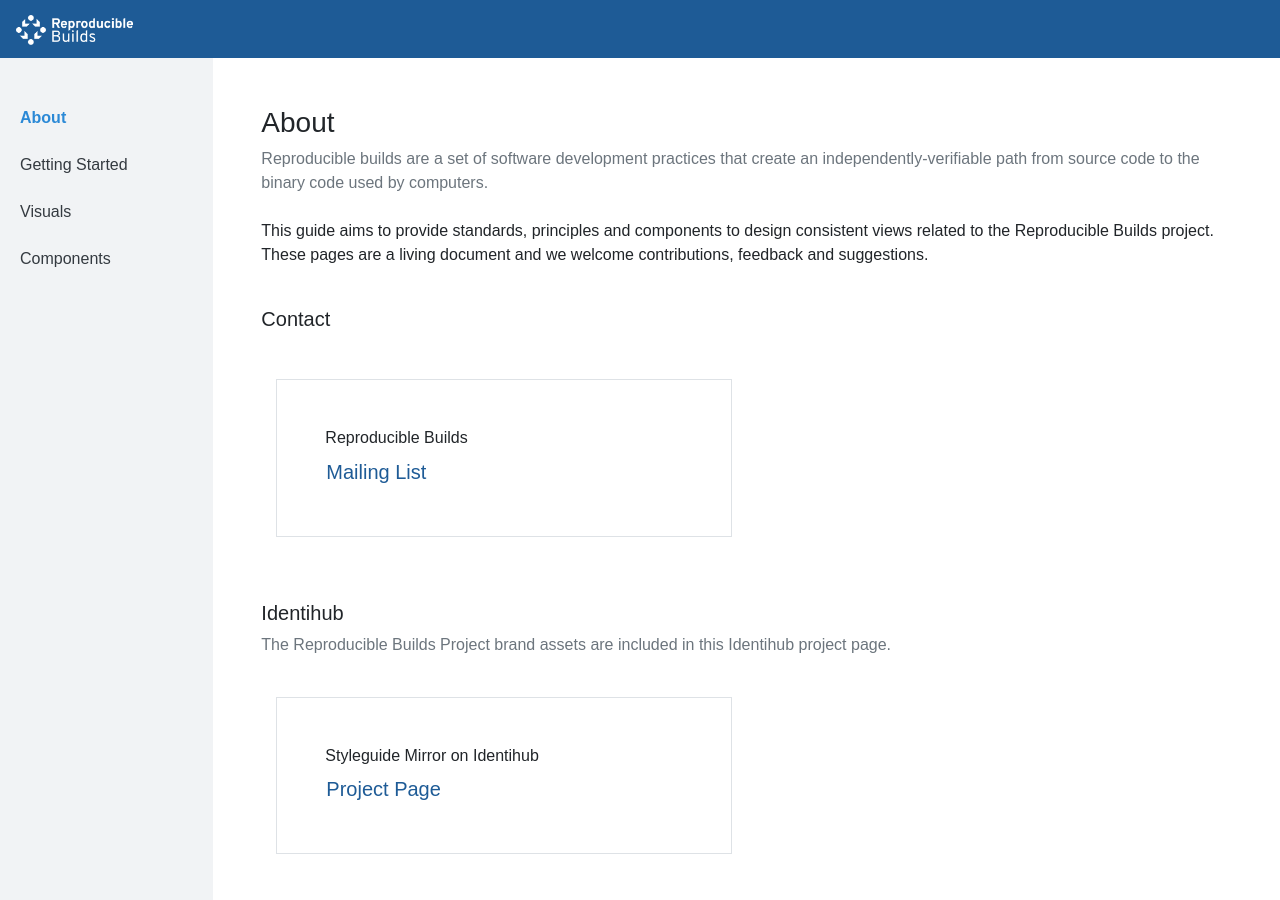
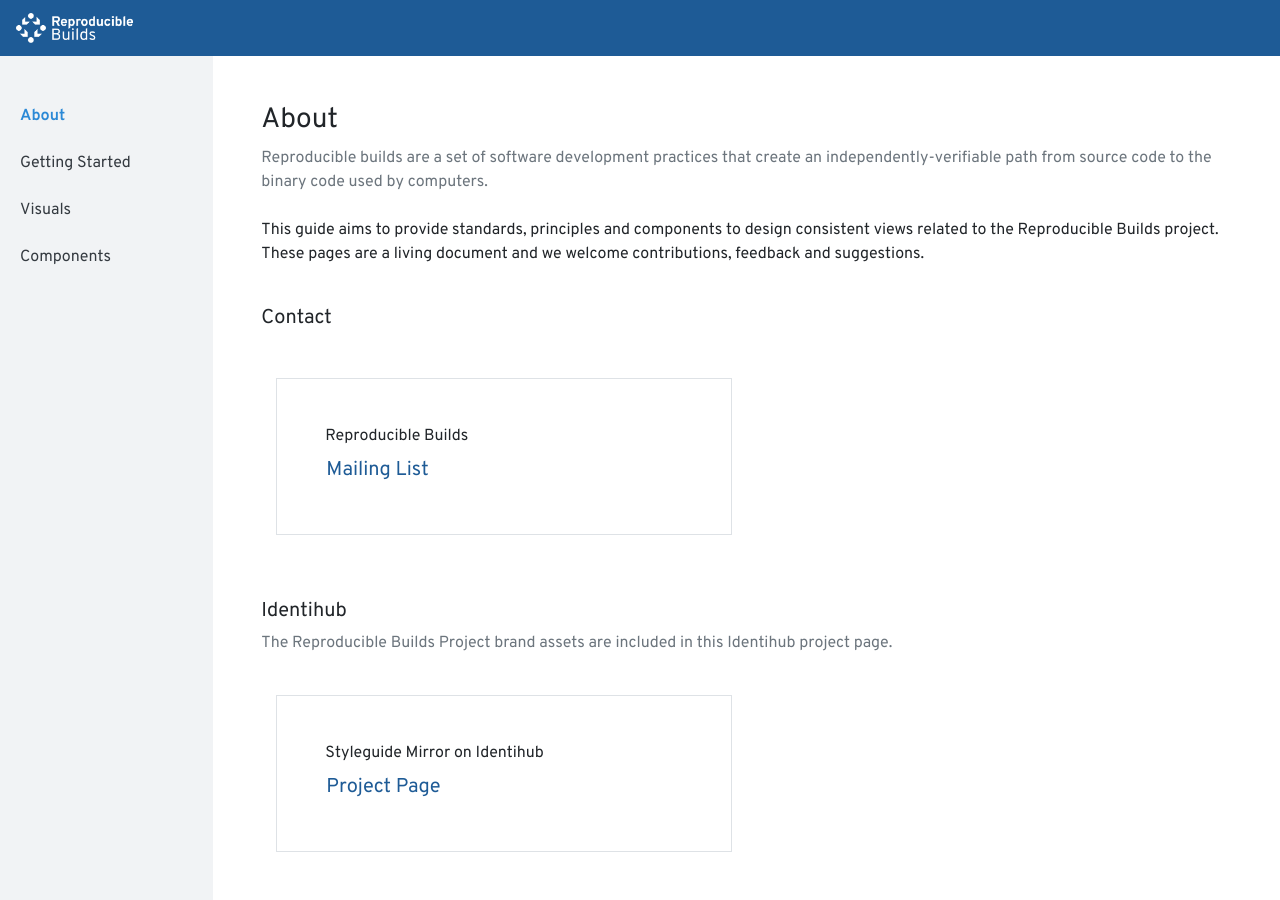
Before and after one commit to uracreative/reproducible-builds-styleguide, a Jekyll site: the page built from index.md, in a window 1280 px wide and 900 px high. Built offline with Jekyll 4.4.1, drawn with Linux system fonts in a browser that asks for light colours.

Commit message:
test for fonts

```diff
--- a/assets/fonts/overpass.css
+++ b/assets/fonts/overpass.css
@@ -3,7 +3,7 @@
   font-family: 'Overpass';
   font-style: italic;
   font-weight: 100;
-  src: local('Overpass Thin Italic'), local('Overpass-ThinItalic');
+  src: url('../fonts/Overpass-ThinItalic.ttf') format("truetype");
   unicode-range: U+0100-024F, U+0259, U+1E00-1EFF, U+2020, U+20A0-20AB, U+20AD-20CF, U+2113, U+2C60-2C7F, U+A720-A7FF;
 }
 /* latin */
@@ -11,7 +11,7 @@
   font-family: 'Overpass';
   font-style: italic;
   font-weight: 100;
-  src: local('Overpass Thin Italic'), local('Overpass-ThinItalic');
+  src: url('../fonts/Overpass-ThinItalic.ttf') format("truetype");
   unicode-range: U+0000-00FF, U+0131, U+0152-0153, U+02BB-02BC, U+02C6, U+02DA, U+02DC, U+2000-206F, U+2074, U+20AC, U+2122, U+2191, U+2193, U+2212, U+2215, U+FEFF, U+FFFD;
 }
 /* latin-ext */
@@ -19,7 +19,7 @@
   font-family: 'Overpass';
   font-style: italic;
   font-weight: 200;
-  src: local('Overpass ExtraLight Italic'), local('Overpass-ExtraLightItalic');
+  src: url('../fonts/Overpass-ExtraLightItalic.ttf') format("truetype");
   unicode-range: U+0100-024F, U+0259, U+1E00-1EFF, U+2020, U+20A0-20AB, U+20AD-20CF, U+2113, U+2C60-2C7F, U+A720-A7FF;
 }
 /* latin */
@@ -27,7 +27,7 @@
   font-family: 'Overpass';
   font-style: italic;
   font-weight: 200;
-  src: local('Overpass ExtraLight Italic'), local('Overpass-ExtraLightItalic');
+  src: url('../fonts/Overpass-ExtraLightItalic.ttf') format("truetype");
   unicode-range: U+0000-00FF, U+0131, U+0152-0153, U+02BB-02BC, U+02C6, U+02DA, U+02DC, U+2000-206F, U+2074, U+20AC, U+2122, U+2191, U+2193, U+2212, U+2215, U+FEFF, U+FFFD;
 }
 /* latin-ext */
@@ -35,7 +35,7 @@
   font-family: 'Overpass';
   font-style: italic;
   font-weight: 300;
-  src: local('Overpass Light Italic'), local('Overpass-LightItalic');
+  src: url('../fonts/Overpass-LightItalic.ttf') format("truetype");
   unicode-range: U+0100-024F, U+0259, U+1E00-1EFF, U+2020, U+20A0-20AB, U+20AD-20CF, U+2113, U+2C60-2C7F, U+A720-A7FF;
 }
 /* latin */
@@ -43,7 +43,7 @@
   font-family: 'Overpass';
   font-style: italic;
   font-weight: 300;
-  src: local('Overpass Light Italic'), local('Overpass-LightItalic');
+  src: url('../fonts/Overpass-LightItalic.ttf') format("truetype");
   unicode-range: U+0000-00FF, U+0131, U+0152-0153, U+02BB-02BC, U+02C6, U+02DA, U+02DC, U+2000-206F, U+2074, U+20AC, U+2122, U+2191, U+2193, U+2212, U+2215, U+FEFF, U+FFFD;
 }
 /* latin-ext */
@@ -51,7 +51,7 @@
   font-family: 'Overpass';
   font-style: italic;
   font-weight: 400;
-  src: local('Overpass Italic'), local('Overpass-Italic');
+  src: url('../fonts/Overpass-Italic.ttf') format("truetype");
   unicode-range: U+0100-024F, U+0259, U+1E00-1EFF, U+2020, U+20A0-20AB, U+20AD-20CF, U+2113, U+2C60-2C7F, U+A720-A7FF;
 }
 /* latin */
@@ -59,7 +59,7 @@
   font-family: 'Overpass';
   font-style: italic;
   font-weight: 400;
-  src: local('Overpass Italic'), local('Overpass-Italic');
+  src: url('../fonts/Overpass-Italic.ttf') format("truetype");
   unicode-range: U+0000-00FF, U+0131, U+0152-0153, U+02BB-02BC, U+02C6, U+02DA, U+02DC, U+2000-206F, U+2074, U+20AC, U+2122, U+2191, U+2193, U+2212, U+2215, U+FEFF, U+FFFD;
 }
 /* latin-ext */
@@ -67,7 +67,7 @@
   font-family: 'Overpass';
   font-style: italic;
   font-weight: 600;
-  src: local('Overpass SemiBold Italic'), local('Overpass-SemiBoldItalic');
+  src: url('../fonts/Overpass-SemiBoldItalic.ttf') format("truetype");
   unicode-range: U+0100-024F, U+0259, U+1E00-1EFF, U+2020, U+20A0-20AB, U+20AD-20CF, U+2113, U+2C60-2C7F, U+A720-A7FF;
 }
 /* latin */
@@ -75,7 +75,7 @@
   font-family: 'Overpass';
   font-style: italic;
   font-weight: 600;
-  src: local('Overpass SemiBold Italic'), local('Overpass-SemiBoldItalic');
+  src: url('../fonts/Overpass-SemiBoldItalic.ttf') format("truetype");
   unicode-range: U+0000-00FF, U+0131, U+0152-0153, U+02BB-02BC, U+02C6, U+02DA, U+02DC, U+2000-206F, U+2074, U+20AC, U+2122, U+2191, U+2193, U+2212, U+2215, U+FEFF, U+FFFD;
 }
 /* latin-ext */
@@ -83,7 +83,7 @@
   font-family: 'Overpass';
   font-style: italic;
   font-weight: 700;
-  src: local('Overpass Bold Italic'), local('Overpass-BoldItalic');
+  src: url('../fonts/Overpass-BoldItalic.ttf') format("truetype");
   unicode-range: U+0100-024F, U+0259, U+1E00-1EFF, U+2020, U+20A0-20AB, U+20AD-20CF, U+2113, U+2C60-2C7F, U+A720-A7FF;
 }
 /* latin */
@@ -91,7 +91,7 @@
   font-family: 'Overpass';
   font-style: italic;
   font-weight: 700;
-  src: local('Overpass Bold Italic'), local('Overpass-BoldItalic');
+  src: url('../fonts/Overpass-BoldItalic.ttf') format("truetype");
   unicode-range: U+0000-00FF, U+0131, U+0152-0153, U+02BB-02BC, U+02C6, U+02DA, U+02DC, U+2000-206F, U+2074, U+20AC, U+2122, U+2191, U+2193, U+2212, U+2215, U+FEFF, U+FFFD;
 }
 /* latin-ext */
@@ -99,7 +99,7 @@
   font-family: 'Overpass';
   font-style: italic;
   font-weight: 800;
-  src: local('Overpass ExtraBold Italic'), local('Overpass-ExtraBoldItalic');
+  src: url('../fonts/Overpass-ExtraBoldItalic.ttf') format("truetype");
   unicode-range: U+0100-024F, U+0259, U+1E00-1EFF, U+2020, U+20A0-20AB, U+20AD-20CF, U+2113, U+2C60-2C7F, U+A720-A7FF;
 }
 /* latin */
@@ -107,7 +107,7 @@
   font-family: 'Overpass';
   font-style: italic;
   font-weight: 800;
-  src: local('Overpass ExtraBold Italic'), local('Overpass-ExtraBoldItalic');
+  src: url('../fonts/Overpass-ExtraBoldItalic.ttf') format("truetype");
   unicode-range: U+0000-00FF, U+0131, U+0152-0153, U+02BB-02BC, U+02C6, U+02DA, U+02DC, U+2000-206F, U+2074, U+20AC, U+2122, U+2191, U+2193, U+2212, U+2215, U+FEFF, U+FFFD;
 }
 /* latin-ext */
@@ -115,7 +115,7 @@
   font-family: 'Overpass';
   font-style: italic;
   font-weight: 900;
-  src: local('Overpass Black Italic'), local('Overpass-BlackItalic');
+  src: url('../fonts/Overpass-BlackItalic.ttf') format("truetype");
   unicode-range: U+0100-024F, U+0259, U+1E00-1EFF, U+2020, U+20A0-20AB, U+20AD-20CF, U+2113, U+2C60-2C7F, U+A720-A7FF;
 }
 /* latin */
@@ -123,7 +123,7 @@
   font-family: 'Overpass';
   font-style: italic;
   font-weight: 900;
-  src: local('Overpass Black Italic'), local('Overpass-BlackItalic');
+  src: url('../fonts/Overpass-BlackItalic.ttf') format("truetype");
   unicode-range: U+0000-00FF, U+0131, U+0152-0153, U+02BB-02BC, U+02C6, U+02DA, U+02DC, U+2000-206F, U+2074, U+20AC, U+2122, U+2191, U+2193, U+2212, U+2215, U+FEFF, U+FFFD;
 }
 /* latin-ext */
@@ -131,7 +131,7 @@
   font-family: 'Overpass';
   font-style: normal;
   font-weight: 100;
-  src: local('Overpass Thin'), local('Overpass-Thin');
+  src: url('../fonts/Overpass-Thin.ttf') format("truetype");
   unicode-range: U+0100-024F, U+0259, U+1E00-1EFF, U+2020, U+20A0-20AB, U+20AD-20CF, U+2113, U+2C60-2C7F, U+A720-A7FF;
 }
 /* latin */
@@ -139,7 +139,7 @@
   font-family: 'Overpass';
   font-style: normal;
   font-weight: 100;
-  src: local('Overpass Thin'), local('Overpass-Thin');
+  src: url('../fonts/Overpass-Thin.ttf') format("truetype");
   unicode-range: U+0000-00FF, U+0131, U+0152-0153, U+02BB-02BC, U+02C6, U+02DA, U+02DC, U+2000-206F, U+2074, U+20AC, U+2122, U+2191, U+2193, U+2212, U+2215, U+FEFF, U+FFFD;
 }
 /* latin-ext */
@@ -147,7 +147,7 @@
   font-family: 'Overpass';
   font-style: normal;
   font-weight: 200;
-  src: local('Overpass ExtraLight'), local('Overpass-ExtraLight');
+  src: url('../fonts/Overpass-ExtraLight.ttf') format("truetype");
   unicode-range: U+0100-024F, U+0259, U+1E00-1EFF, U+2020, U+20A0-20AB, U+20AD-20CF, U+2113, U+2C60-2C7F, U+A720-A7FF;
 }
 /* latin */
@@ -155,7 +155,7 @@
   font-family: 'Overpass';
   font-style: normal;
   font-weight: 200;
-  src: local('Overpass ExtraLight'), local('Overpass-ExtraLight');
+  src: url('../fonts/Overpass-ExtraLight.ttf') format("truetype");
   unicode-range: U+0000-00FF, U+0131, U+0152-0153, U+02BB-02BC, U+02C6, U+02DA, U+02DC, U+2000-206F, U+2074, U+20AC, U+2122, U+2191, U+2193, U+2212, U+2215, U+FEFF, U+FFFD;
 }
 /* latin-ext */
@@ -163,7 +163,7 @@
   font-family: 'Overpass';
   font-style: normal;
   font-weight: 300;
-  src: local('Overpass Light'), local('Overpass-Light');
+  src: url('../fonts/Overpass-Light.ttf') format("truetype");
   unicode-range: U+0100-024F, U+0259, U+1E00-1EFF, U+2020, U+20A0-20AB, U+20AD-20CF, U+2113, U+2C60-2C7F, U+A720-A7FF;
 }
 /* latin */
@@ -171,7 +171,7 @@
   font-family: 'Overpass';
   font-style: normal;
   font-weight: 300;
-  src: local('Overpass Light'), local('Overpass-Light');
+  src: url('../fonts/Overpass-Light.ttf') format("truetype");
   unicode-range: U+0000-00FF, U+0131, U+0152-0153, U+02BB-02BC, U+02C6, U+02DA, U+02DC, U+2000-206F, U+2074, U+20AC, U+2122, U+2191, U+2193, U+2212, U+2215, U+FEFF, U+FFFD;
 }
 /* latin-ext */
@@ -179,7 +179,7 @@
   font-family: 'Overpass';
   font-style: normal;
   font-weight: 400;
-  src: local('Overpass Regular'), local('Overpass-Regular');
+  src: url('../fonts/Overpass-Regular.ttf') format("truetype");
   unicode-range: U+0100-024F, U+0259, U+1E00-1EFF, U+2020, U+20A0-20AB, U+20AD-20CF, U+2113, U+2C60-2C7F, U+A720-A7FF;
 }
 /* latin */
@@ -187,7 +187,7 @@
   font-family: 'Overpass';
   font-style: normal;
   font-weight: 400;
-  src: local('Overpass Regular'), local('Overpass-Regular');
+  src: url('../fonts/Overpass-Regular.ttf') format("truetype");
   unicode-range: U+0000-00FF, U+0131, U+0152-0153, U+02BB-02BC, U+02C6, U+02DA, U+02DC, U+2000-206F, U+2074, U+20AC, U+2122, U+2191, U+2193, U+2212, U+2215, U+FEFF, U+FFFD;
 }
 /* latin-ext */
@@ -195,7 +195,7 @@
   font-family: 'Overpass';
   font-style: normal;
   font-weight: 600;
-  src: local('Overpass SemiBold'), local('Overpass-SemiBold');
+  src: url('../fonts/Overpass-SemiBold.ttf') format("truetype");
   unicode-range: U+0100-024F, U+0259, U+1E00-1EFF, U+2020, U+20A0-20AB, U+20AD-20CF, U+2113, U+2C60-2C7F, U+A720-A7FF;
 }
 /* latin */
@@ -203,7 +203,7 @@
   font-family: 'Overpass';
   font-style: normal;
   font-weight: 600;
-  src: local('Overpass SemiBold'), local('Overpass-SemiBold');
+  src: url('../fonts/Overpass-SemiBold.ttf') format("truetype");
   unicode-range: U+0000-00FF, U+0131, U+0152-0153, U+02BB-02BC, U+02C6, U+02DA, U+02DC, U+2000-206F, U+2074, U+20AC, U+2122, U+2191, U+2193, U+2212, U+2215, U+FEFF, U+FFFD;
 }
 /* latin-ext */
@@ -211,7 +211,7 @@
   font-family: 'Overpass';
   font-style: normal;
   font-weight: 700;
-  src: local('Overpass Bold'), local('Overpass-Bold');
+  src: url('../fonts/Overpass-Bold.ttf') format("truetype");
   unicode-range: U+0100-024F, U+0259, U+1E00-1EFF, U+2020, U+20A0-20AB, U+20AD-20CF, U+2113, U+2C60-2C7F, U+A720-A7FF;
 }
 /* latin */
@@ -219,7 +219,7 @@
   font-family: 'Overpass';
   font-style: normal;
   font-weight: 700;
-  src: local('Overpass Bold'), local('Overpass-Bold');
+  src: url('../fonts/Overpass-Bold.ttf') format("truetype");
   unicode-range: U+0000-00FF, U+0131, U+0152-0153, U+02BB-02BC, U+02C6, U+02DA, U+02DC, U+2000-206F, U+2074, U+20AC, U+2122, U+2191, U+2193, U+2212, U+2215, U+FEFF, U+FFFD;
 }
 /* latin-ext */
@@ -227,7 +227,7 @@
   font-family: 'Overpass';
   font-style: normal;
   font-weight: 800;
-  src: local('Overpass ExtraBold'), local('Overpass-ExtraBold');
+  src: url('../fonts/Overpass-ExtraBold.ttf') format("truetype");
   unicode-range: U+0100-024F, U+0259, U+1E00-1EFF, U+2020, U+20A0-20AB, U+20AD-20CF, U+2113, U+2C60-2C7F, U+A720-A7FF;
 }
 /* latin */
@@ -235,7 +235,7 @@
   font-family: 'Overpass';
   font-style: normal;
   font-weight: 800;
-  src: local('Overpass ExtraBold'), local('Overpass-ExtraBold');
+  src: url('../fonts/Overpass-ExtraBold.ttf') format("truetype");
   unicode-range: U+0000-00FF, U+0131, U+0152-0153, U+02BB-02BC, U+02C6, U+02DA, U+02DC, U+2000-206F, U+2074, U+20AC, U+2122, U+2191, U+2193, U+2212, U+2215, U+FEFF, U+FFFD;
 }
 /* latin-ext */
@@ -243,7 +243,7 @@
   font-family: 'Overpass';
   font-style: normal;
   font-weight: 900;
-  src: local('Overpass Black'), local('Overpass-Black');
+  src: url('../fonts/Overpass-Black.ttf') format("truetype");
   unicode-range: U+0100-024F, U+0259, U+1E00-1EFF, U+2020, U+20A0-20AB, U+20AD-20CF, U+2113, U+2C60-2C7F, U+A720-A7FF;
 }
 /* latin */
@@ -251,6 +251,6 @@
   font-family: 'Overpass';
   font-style: normal;
   font-weight: 900;
-  src: local('Overpass Black'), local('Overpass-Black');
+  src: url('../fonts/Overpass-Black.ttf') format("truetype");
   unicode-range: U+0000-00FF, U+0131, U+0152-0153, U+02BB-02BC, U+02C6, U+02DA, U+02DC, U+2000-206F, U+2074, U+20AC, U+2122, U+2191, U+2193, U+2212, U+2215, U+FEFF, U+FFFD;
 }
```
Also changed, not shown: 2 other files.
